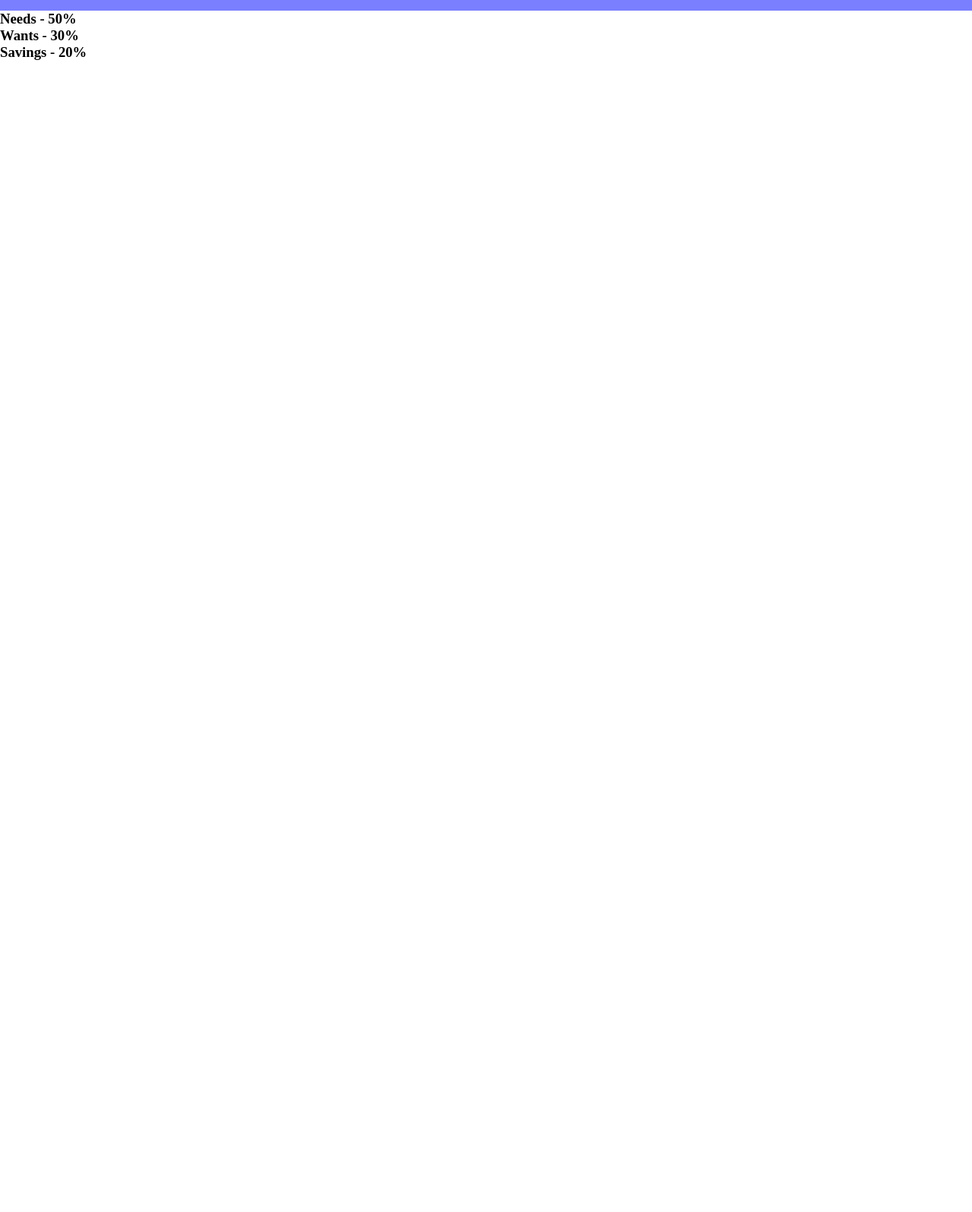
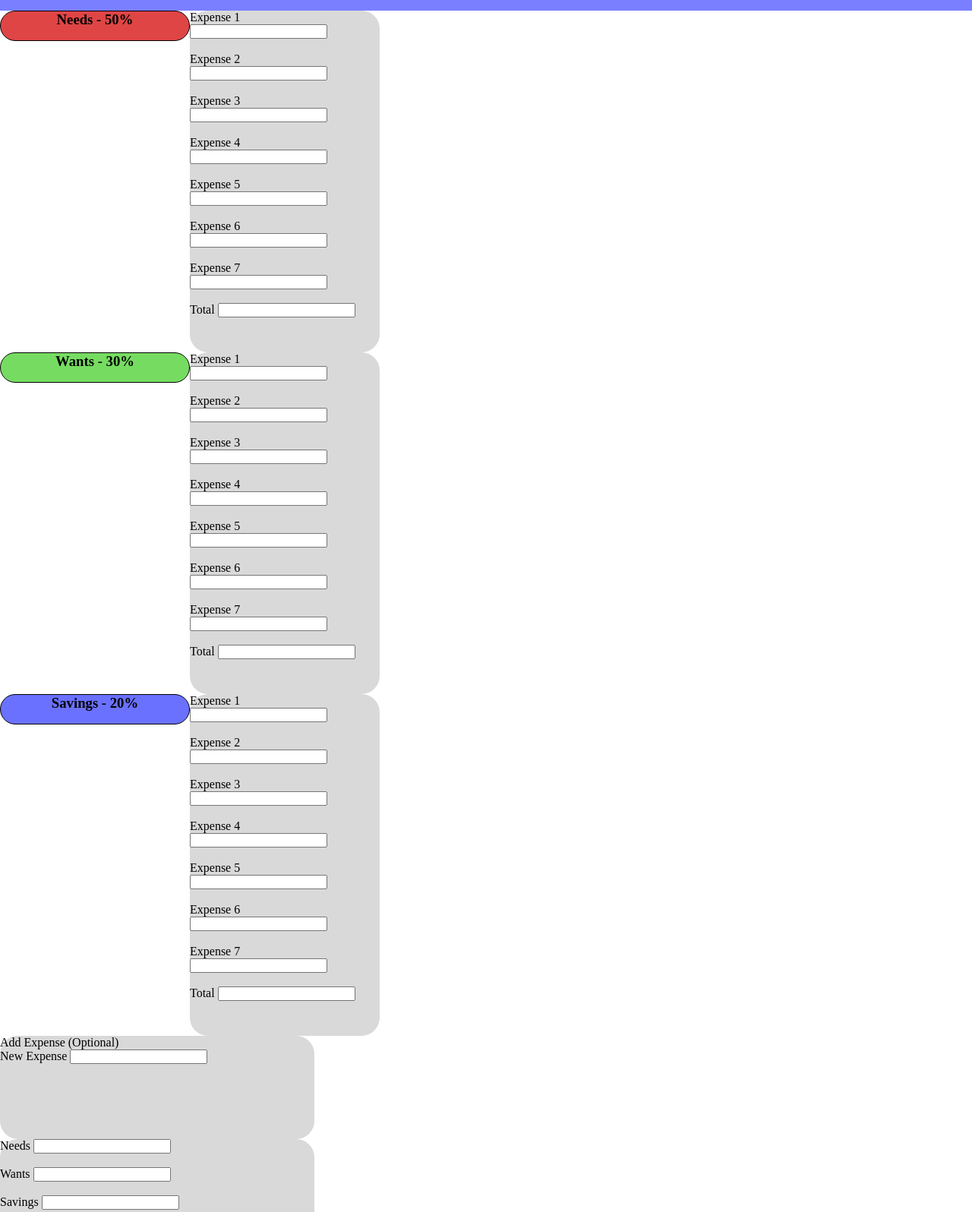
Before and after one commit to tysonnolan001-bot/EECU-Budget-Calculator, a plain HTML site: page index.html in a window 1280 px wide. Shown: the part 60-1656 px from the top of the page at 76% size. Before the commit the page ends 800 px from the top, so only its background shows below. Drawn offline with Linux system fonts and the light colour scheme.

Commit message:
finished html structure, styled some css, added a small function for javascript
finished main structure of the html
styled some headers in css and colored them
created a federal tax calculation function in javascript

```diff
--- a/app.js
+++ b/app.js
@@ -0,0 +1,20 @@
+let grossIncome = 0;
+
+function calculateFederalTax(taxableIncome) {
+    let tax = 0;
+
+    if (taxableIncome <= 12400) {
+        tax = taxableIncome * 0.10;
+    }
+    else if (taxableIncome <= 50400) {
+        tax = (12400 * 0.10) +
+              ((taxableIncome - 12400) * 0.12);
+    }
+    else {
+        tax = (12400 * 0.10) +
+              ((50400 - 12400) * 0.12) +
+              ((taxableIncome - 50400) * 0.22);
+    }
+
+    return tax;
+}
--- a/index.html
+++ b/index.html
@@ -13,18 +13,93 @@
 </nav>
 <body>
     <main>
-        <div class="needs-tab">
+        <section class="needs-tab">
             <h3>Needs - 50%</h3>
+            <form class="expenses-section">
+                <label for="exp1">Expense 1</label>
+                <input type="text" id="exp1" name="exp1"><br><br>
+                <label for="exp2">Expense 2</label>
+                <input type="text" id="exp2" name="exp2"><br><br>
+                <label for="exp3">Expense 3</label>
+                <input type="text" id="exp3" name="exp3"><br><br>
+                <label for="exp4">Expense 4</label>
+                <input type="text" id="exp4" name="exp4"><br><br>
+                <label for="exp5">Expense 5</label>
+                <input type="text" id="exp5" name="exp5"><br><br>
+                <label for="exp6">Expense 6</label>
+                <input type="text" id="exp6" name="exp6"><br><br>
+                <label for="exp7">Expense 7</label>
+                <input type="text" id="exp7" name="exp7"><br><br>
+                <label for="total">Total</label>
+                <input type="text" id="total" name="total"><br><br>
+              </form>
             <ul id="needs"></ul>
-        </div>
-        <div class="wants-tab">
+        </section>
+        <section class="wants-tab">
             <h3>Wants - 30%</h3>
+            <form class="expenses-section">
+                <label for="exp1">Expense 1</label>
+                <input type="text" id="exp1" name="exp1"><br><br>
+                <label for="exp2">Expense 2</label>
+                <input type="text" id="exp2" name="exp2"><br><br>
+                <label for="exp3">Expense 3</label>
+                <input type="text" id="exp3" name="exp3"><br><br>
+                <label for="exp4">Expense 4</label>
+                <input type="text" id="exp4" name="exp4"><br><br>
+                <label for="exp5">Expense 5</label>
+                <input type="text" id="exp5" name="exp5"><br><br>
+                <label for="exp6">Expense 6</label>
+                <input type="text" id="exp6" name="exp6"><br><br>
+                <label for="exp7">Expense 7</label>
+                <input type="text" id="exp7" name="exp7"><br><br>
+                <label for="total">Total</label>
+                <input type="text" id="total" name="total"><br><br>
+              </form>
             <ul id="wants"></ul>
-        </div>
-        <div class="savings-tab">
+        </section>
+        <section class="savings-tab">
             <h3>Savings - 20%</h3>
+            <form class="expenses-section">
+                <label for="exp1">Expense 1</label>
+                <input type="text" id="exp1" name="exp1"><br><br>
+                <label for="exp2">Expense 2</label>
+                <input type="text" id="exp2" name="exp2"><br><br>
+                <label for="exp3">Expense 3</label>
+                <input type="text" id="exp3" name="exp3"><br><br>
+                <label for="exp4">Expense 4</label>
+                <input type="text" id="exp4" name="exp4"><br><br>
+                <label for="exp5">Expense 5</label>
+                <input type="text" id="exp5" name="exp5"><br><br>
+                <label for="exp6">Expense 6</label>
+                <input type="text" id="exp6" name="exp6"><br><br>
+                <label for="exp7">Expense 7</label>
+                <input type="text" id="exp7" name="exp7"><br><br>
+                <label for="total">Total</label>
+                <input type="text" id="total" name="total"><br><br>
+              </form>
             <ul id="savings"></ul>
-        </div>
+        </section>
+        <div id="image"></div>
+        <div id="addbutton"></div>
+        <section class="add-new">
+            <p> Add Expense (Optional)</p>
+            <form>
+                <label for="NewExp">New Expense</label>
+                <input type="text" id="NewExp" id="NewExp" name="NewExp"><br><br>
+            </form>
+        </section>
+        <section class="calculations-section">
+            <form>
+            <label for="Needs">Needs</label>
+            <input type="text" id="Wants" name="Needs"><br><br>
+            <label for="Wants">Wants</label>
+            <input type="text" id="Wants" name="Wants"><br><br>
+            <label for="Savings">Savings</label>
+            <input type="text" id="Savings" name="Savings"><br><br>
+            <label for="total">Total</label>
+            <input type="text" id="total" name="total"><br><br>
+          </form>
+        </section>
     </main>
 
     <script src="app.js"></script>
--- a/style.css
+++ b/style.css
@@ -1,8 +1,10 @@
+/* body + colors*/
 :root {
     --nav-color: #797FFF;
     --needs-color: #DF4545;
     --savings-color: #6A71FF;
     --wants-color: #76DC61;
+    --background-color: #D9D9D9;
 }
 
 * {
@@ -11,15 +13,60 @@
     box-sizing: border-box;
 }
 
+/* top bar */
 h2 {
     background-color: var(--nav-color);
     flex: 1;
     padding: 20px;
 }
+/* flexbox */
+.needs-tab, .wants-tab, .savings-tab {
+    display: flex;
+} /* not sure why the h3 are not also displayed as flex, can change layout to grid later if you want */
 
-.needs-tab:h3 {
+/* needs section */
+.needs-tab h3 {
+    text-align: center;
     background-color: var(--needs-color);
-    width: 250;
-    height: 40;
+    border-radius: 24px;
+    border: 1px solid #000;
+    width: 250px;
+    height: 40px;
 }
-/* h3 not working */
+/* wants section */
+.wants-tab h3 {
+    text-align: center;
+    background-color: var(--wants-color);
+    border-radius: 24px;
+    border: 1px solid #000;
+    width: 250px;
+    height: 40px;
+}
+/* savings section */
+.savings-tab h3 {
+    text-align: center;
+    background-color: var(--savings-color);
+    border-radius: 24px;
+    border: 1px solid #000;
+    width: 250px;
+    height: 40px;
+}
+/* expenses section */
+.expenses-section {
+    width: 250px;
+    height: 450px;
+    background: var(--background-color);
+    border-radius: 24px;
+}
+.add-new {
+    width: 414px;
+    height: 136px;
+    border-radius: 24px;
+    background: var(--background-color)
+}
+.calculations-section {
+    width: 414px;
+    height: 286px;
+    border-radius: 24px;
+    background: var(--background-color)
+}
```
